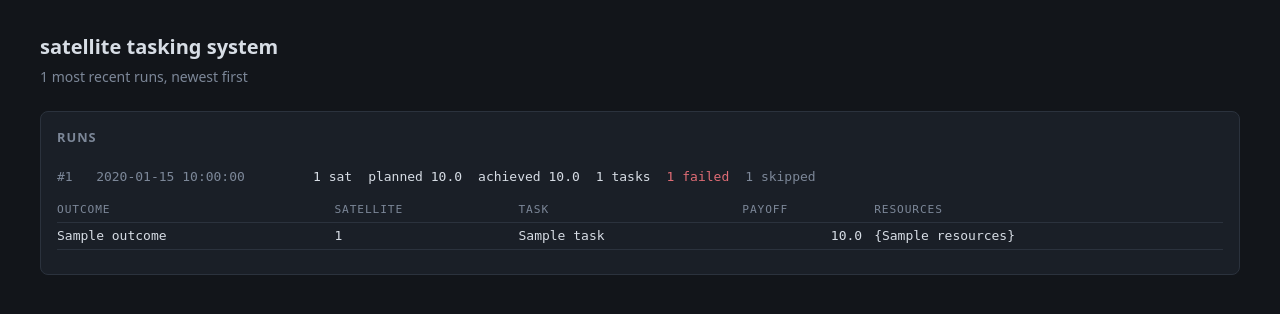
After one commit to ibrittez/satellite-tasking-system, a Python web app: template src/sat_task_system/web/templates/history.html in a window 1280 px wide, after a click that opens the changed part. The commit adds this page. Shown: the top 314 px of the page. Run offline with Jinja, Linux system fonts and the light colour scheme; the template is opened without the code that fills it: most values are stand-ins (such as "Sample title", 1, 10 or a date in 2020).

```diff
--- /dev/null
+++ b/src/sat_task_system/web/templates/base.html
@@ -0,0 +1,225 @@
+<!doctype html>
+<html lang="en">
+
+<head>
+  <meta charset="utf-8">
+  <meta name="viewport" content="width=device-width, initial-scale=1">
+  <title>satellite tasking system</title>
+  <style>
+    :root {
+      --bg: #12151a;
+      --panel: #1a1f27;
+      --line: #2b323d;
+      --text: #d7dde5;
+      --muted: #7c8798;
+      --accent: #5aa9e6;
+      --bad: #e06c75;
+      --good: #98c379;
+    }
+
+    * {
+      box-sizing: border-box;
+    }
+
+    body {
+      margin: 0;
+      padding: 2rem;
+      background: var(--bg);
+      color: var(--text);
+      font: 14px/1.5 system-ui, sans-serif;
+    }
+
+    header {
+      max-width: 1200px;
+      margin: 0 auto 1.5rem;
+    }
+
+    h1 {
+      font-size: 1.25rem;
+      margin: 0 0 .25rem;
+    }
+
+    .fleet {
+      color: var(--muted);
+      margin: 0;
+    }
+
+    nav {
+      margin-top: .5rem;
+      display: flex;
+      gap: 1rem;
+    }
+
+    nav a {
+      color: var(--muted);
+      text-decoration: none;
+      border-bottom: 1px solid transparent;
+    }
+
+    nav a:hover {
+      color: var(--text);
+    }
+
+    nav a.here {
+      color: var(--text);
+      border-bottom-color: var(--accent);
+    }
+
+    main {
+      display: grid;
+      grid-template-columns: 1fr 1fr;
+      gap: 1.5rem;
+      max-width: 1200px;
+      margin: 0 auto;
+      align-items: start;
+    }
+
+    main.single {
+      grid-template-columns: 1fr;
+    }
+
+    @media (max-width: 900px) {
+      main {
+        grid-template-columns: 1fr;
+      }
+    }
+
+    section {
+      background: var(--panel);
+      border: 1px solid var(--line);
+      border-radius: 8px;
+      padding: 1rem;
+    }
+
+    h2 {
+      font-size: .8rem;
+      text-transform: uppercase;
+      letter-spacing: .08em;
+      color: var(--muted);
+      margin: 0 0 .75rem;
+    }
+
+    textarea {
+      width: 100%;
+      height: 26rem;
+      resize: vertical;
+      background: var(--bg);
+      color: var(--text);
+      border: 1px solid var(--line);
+      border-radius: 6px;
+      padding: .75rem;
+      font: 13px/1.5 ui-monospace, monospace;
+    }
+
+    button {
+      margin-top: .75rem;
+      padding: .5rem 1.25rem;
+      background: var(--accent);
+      color: #0d1117;
+      border: 0;
+      border-radius: 6px;
+      font-weight: 600;
+      cursor: pointer;
+    }
+
+    button:disabled {
+      background: var(--line);
+      color: var(--muted);
+      cursor: progress;
+    }
+
+    pre {
+      margin: 0;
+      overflow-x: auto;
+      font: 13px/1.5 ui-monospace, monospace;
+    }
+
+    .error {
+      color: var(--bad);
+      white-space: pre-wrap;
+    }
+
+    .empty {
+      color: var(--muted);
+    }
+
+    /* history */
+
+    details {
+      border-top: 1px solid var(--line);
+      padding: .5rem 0;
+    }
+
+    details:first-of-type {
+      border-top: 0;
+    }
+
+    summary {
+      cursor: pointer;
+      display: flex;
+      flex-wrap: wrap;
+      gap: 1rem;
+      font: 13px/1.5 ui-monospace, monospace;
+    }
+
+    summary .when {
+      color: var(--muted);
+      min-width: 15rem;
+    }
+
+    table {
+      width: 100%;
+      margin-top: .75rem;
+      border-collapse: collapse;
+      font: 13px/1.5 ui-monospace, monospace;
+    }
+
+    th {
+      text-align: left;
+      color: var(--muted);
+      font-weight: 400;
+      text-transform: uppercase;
+      font-size: .7rem;
+      letter-spacing: .08em;
+    }
+
+    th,
+    td {
+      padding: .2rem .75rem .2rem 0;
+      border-bottom: 1px solid var(--line);
+    }
+
+    td.num {
+      text-align: right;
+    }
+
+    .ok {
+      color: var(--good);
+    }
+
+    .failed {
+      color: var(--bad);
+    }
+
+    .skipped {
+      color: var(--muted);
+    }
+  </style>
+</head>
+
+<body>
+  <header>
+    <h1>satellite tasking system</h1>
+    {% block subtitle %}{% endblock %}
+    {% if history %}
+    <nav>
+      <a href="/" class="{{ 'here' if page == 'run' }}">run</a>
+      <a href="/history" class="{{ 'here' if page == 'history' }}">history</a>
+    </nav>
+    {% endif %}
+  </header>
+
+  {% block main %}{% endblock %}
+</body>
+
+</html>
--- /dev/null
+++ b/src/sat_task_system/web/templates/history.html
@@ -0,0 +1,55 @@
+{% extends "base.html" %}
+{% set page = "history" %}
+
+{% block subtitle %}
+<p class="fleet">{{ runs | length }} most recent runs, newest first</p>
+{% endblock %}
+
+{% block main %}
+<main class="single">
+  <section>
+    <h2>runs</h2>
+
+    {% if not runs %}
+    <p class="empty">Nothing recorded yet. Submit a task list and it shows up here.</p>
+    {% endif %}
+
+    {% for run in runs %}
+    <details>
+      <summary>
+        <span class="when">#{{ run.run_id }} &nbsp; {{ run.created_at }}</span>
+        <span>{{ run.sat_count }} sat</span>
+        <span>planned {{ "%.1f" | format(run.planned_payoff) }}</span>
+        <span>achieved {{ "%.1f" | format(run.achieved_payoff) }}</span>
+        <span>{{ run.tasks | length }} tasks</span>
+        {% if run.failed_count %}<span class="failed">{{ run.failed_count }} failed</span>{% endif %}
+        {% if run.skipped_count %}<span class="skipped">{{ run.skipped_count }} skipped</span>{% endif %}
+      </summary>
+
+      <table>
+        <thead>
+          <tr>
+            <th>outcome</th>
+            <th>satellite</th>
+            <th>task</th>
+            <th class="num">payoff</th>
+            <th>resources</th>
+          </tr>
+        </thead>
+        <tbody>
+          {% for task in run.tasks %}
+          <tr>
+            <td class="{{ task.outcome }}">{{ task.outcome }}</td>
+            <td>{{ task.satellite_id if task.satellite_id is not none else "-" }}</td>
+            <td>{{ task.task_name }}</td>
+            <td class="num">{{ "%.1f" | format(task.payoff) }}</td>
+            <td>{{ "{" ~ task.resources ~ "}" }}</td>
+          </tr>
+          {% endfor %}
+        </tbody>
+      </table>
+    </details>
+    {% endfor %}
+  </section>
+</main>
+{% endblock %}
```
Also changed, not shown: src/sat_task_system/web/app.py (+24 -1 lines), src/sat_task_system/web/templates/index.html (+7 -127 lines).
